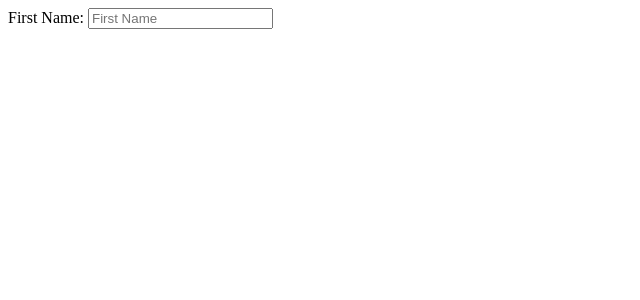
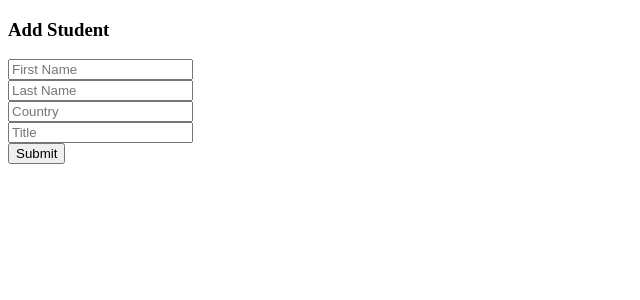
Before and after one commit to wantinghsieh/30-days-of-react, a React (Create React App) app: page / in a window 1280 px wide. Shown: the top 300 px of the page, without its empty margins (0-640 px from the left). Built offline with nearby package versions, Linux system fonts and the light colour scheme.

Commit message:
Getting multiple input data from form

```diff
--- a/src/index.js
+++ b/src/index.js
@@ -2,24 +2,78 @@ import React, { useState } from 'react'
 import ReactDOM from 'react-dom/client'
 
 const App = (props) => {
-  // initial state and method to update state
-  const [firstName, setFirstName] = useState('')
-  const handleChange = (e) => {
-    const value = e.target.value
-    setFirstName(value)
+  const initialState = {
+    firstName: '',
+    lastName: '',
+    country: '',
+    title: '',
   }
+  const [formData, setData] = useState(initialState)
+
+  const onChange = (e) => {
+    const { name, value } = e.target
+    setData({ ...formData, [name]: value })
+  }
+  const onSubmit = (e) => {
+    /*
+     e.preventDefault()
+      stops the default behavior of form element
+     specifically refreshing of page
+     */
+    e.preventDefault()
+
+    /*
+     the is the place where we connect backend api
+     to send the data to the database
+     */
+    console.log(formData)
+  }
+
+  // accessing the state value by destrutcturing the state
+  const { firstName, lastName, title, country } = formData
   return (
     <div className='App'>
-      <label htmlFor='firstName'>First Name: </label>
+      <h3>Add Student</h3>
+      <form onSubmit={onSubmit}>
+        <div>
           <input
             type='text'
-        id='firstName'
             name='firstName'
             placeholder='First Name'
             value={firstName}
-        onChange={handleChange}
+            onChange={onChange}
           />
-      <h1>{firstName}</h1>
+        </div>
+        <div>
+          <input
+            type='text'
+            name='lastName'
+            placeholder='Last Name'
+            value={lastName}
+            onChange={onChange}
+          />
+        </div>
+        <div>
+          <input
+            type='text'
+            name='country'
+            placeholder='Country'
+            value={country}
+            onChange={onChange}
+          />
+        </div>
+        <div>
+          <input
+            type='text'
+            name='title'
+            placeholder='Title'
+            value={title}
+            onChange={onChange}
+          />
+        </div>
+
+        <button className='btn btn-success'>Submit</button>
+      </form>
     </div>
   )
 }
```
Lines whose indentation alone changed are shown as unchanged.
